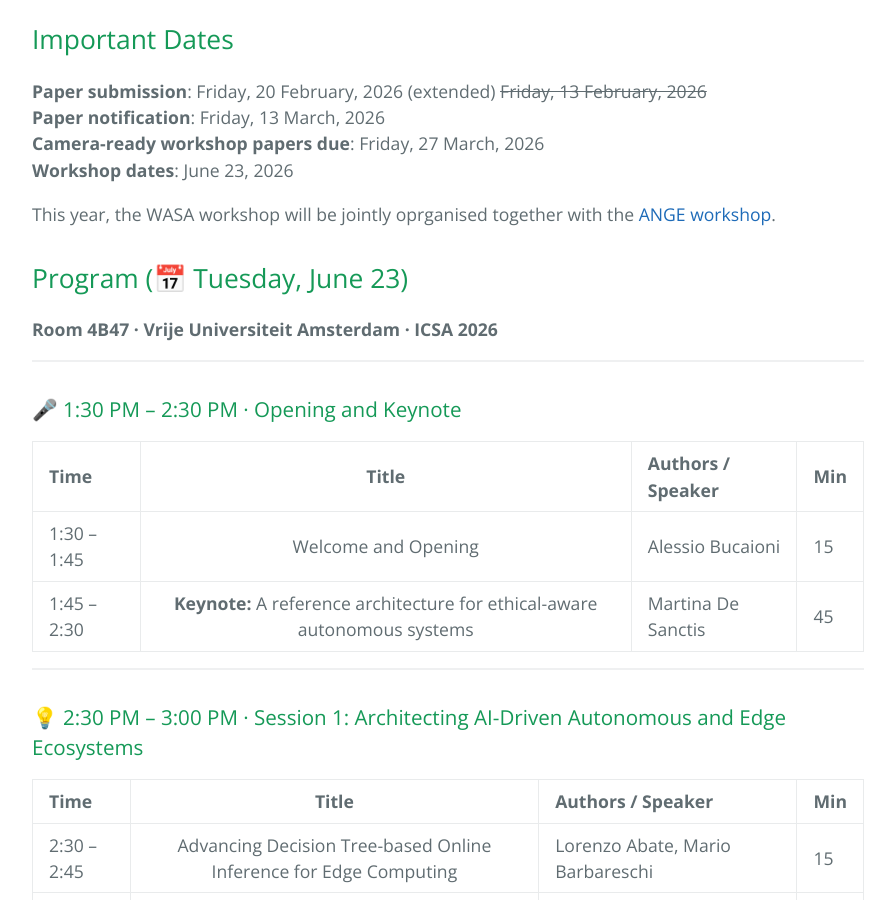
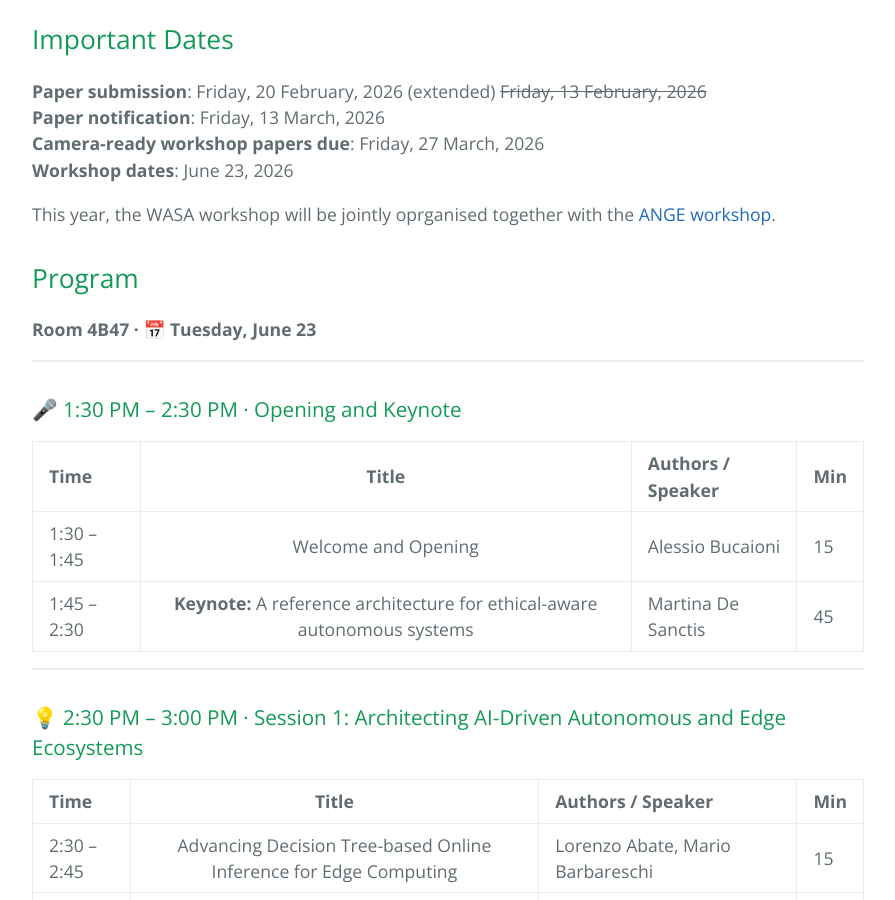
Before and after one commit to WASA-Workshop/2026, a Jekyll site: the page built from index.md, in a window 1280 px wide and 900 px high, scrolled down 2213 px. Shown: the whole window, without its empty margins (192-1087 px from the left). Built offline with Jekyll 4.4.1, drawn with Linux system fonts in a browser that asks for light colours; our own code applies the rules of GitHub Pages for plain Markdown files.

Commit message:
Update index.md

```diff
--- a/index.md
+++ b/index.md
@@ -52,9 +52,9 @@ Papers need to be submitted electronically via [EasyChair](https://easychair.org
 
 This year, the WASA workshop will be jointly oprganised together with the [ANGE workshop](https://icsaworkshop.github.io/ange-2026/).
 
-## Program (📅 Tuesday, June 23)
+## Program
 
-**Room 4B47 · Vrije Universiteit Amsterdam · ICSA 2026**
+**Room 4B47 · 📅 Tuesday, June 23**
 
 ---
 
```
